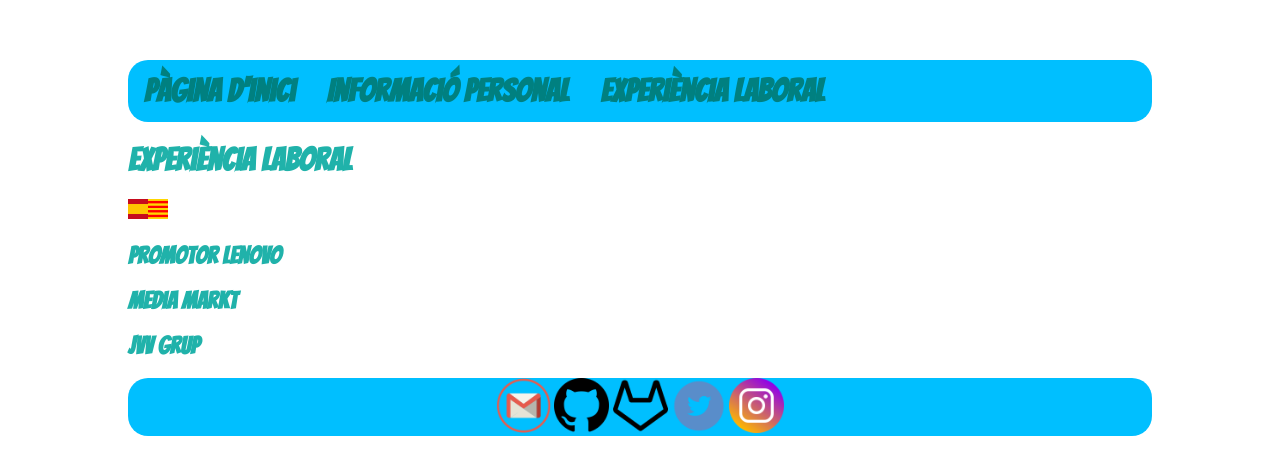
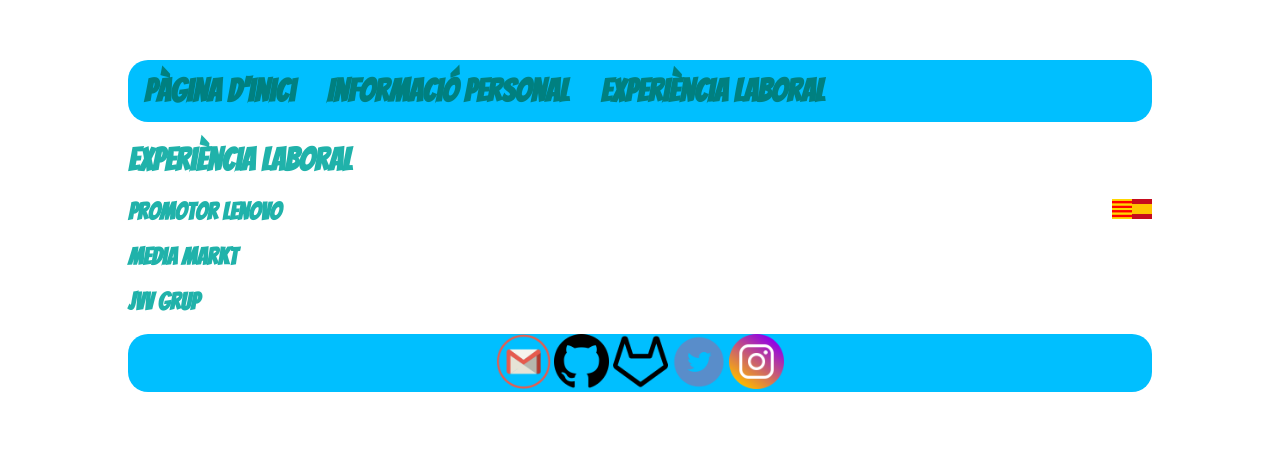
Before and after one commit to isx48102233/isx48102233.github.io, a Jekyll site: the page built from cv/index.html, in a window 1280 px wide. Shown: the top 475 px of the page. Built offline with Jekyll 4.4.1, drawn with Linux system fonts in a browser that asks for light colours.

Commit message:
Update main.css
png right side

```diff
--- a/css/main.css
+++ b/css/main.css
@@ -38,6 +38,9 @@ p {
     line-height: 1.2em;
     color: #333;
 }
+div a.bancv {
+    float:right;
+}
 footer {
     text-align: center;
 }
```
